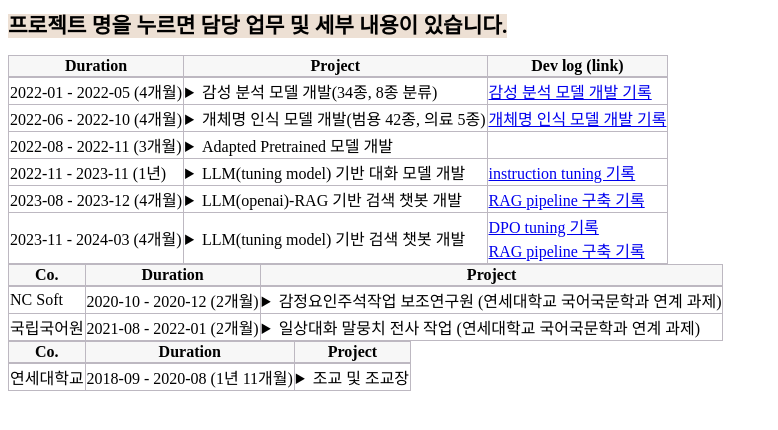
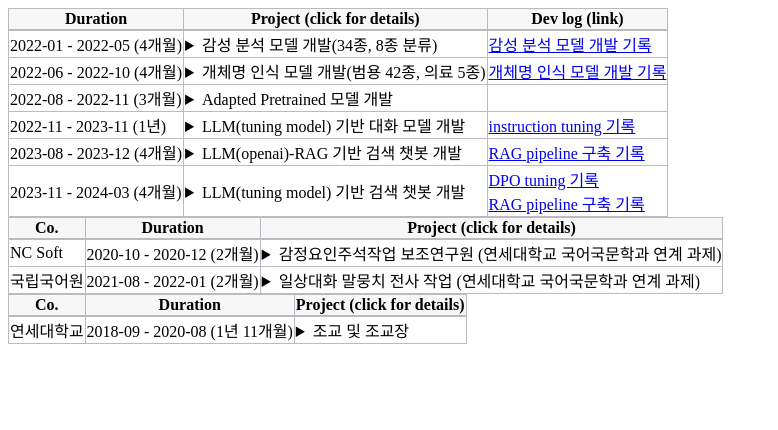
Before and after one commit to finddme/finddme.github.io, a Jekyll site: the page built from _posts/2022-01-01-Project.md, in a window 1280 px wide. Shown: the top 430 px of the page, without its empty margins (0-778 px from the left). Built offline with Jekyll 4.4.1, drawn with Linux system fonts in a browser that asks for light colours.

Commit message:
Update 2022-01-01-Project.md

```diff
--- a/_posts/2022-01-01-Project.md
+++ b/_posts/2022-01-01-Project.md
@@ -3,8 +3,6 @@ title: Project list
 category: Project Log
 tag: NLP
 ---
-
-<span style="background-color:#ede0d4; font-size : 16pt"><strong>프로젝트 명을 누르면 담당 업무 및 세부 내용이 있습니다.</strong></span>
 
 <html>
   <head>
@@ -23,7 +21,7 @@ tag: NLP
      <table style="border-collapse:collapse">
        <tr>
          <th class="line4" bgcolor="#F8F7F9">Duration</th>
-         <th class="line4" bgcolor="#F8F7F9">Project</th>
+         <th class="line4" bgcolor="#F8F7F9">Project (click for details)</th>
          <th class="line4" bgcolor="#F8F7F9">Dev log (link)</th>
        </tr>
        <tr>
@@ -218,7 +216,7 @@ tag: NLP
        <tr>
          <th class="line4" bgcolor="#F8F7F9">Co.</th>
          <th class="line4" bgcolor="#F8F7F9">Duration</th>
-         <th class="line4" bgcolor="#F8F7F9">Project</th>
+         <th class="line4" bgcolor="#F8F7F9">Project (click for details)</th>
        </tr>
        <tr>
          <td class="line">NC Soft</td>
@@ -279,7 +277,7 @@ tag: NLP
        <tr>
          <th class="line4" bgcolor="#F8F7F9">Co.</th>
          <th class="line4" bgcolor="#F8F7F9">Duration</th>
-         <th class="line4" bgcolor="#F8F7F9">Project</th>
+         <th class="line4" bgcolor="#F8F7F9">Project (click for details)</th>
        </tr>
        <tr>
          <td class="line">연세대학교</td>
```
